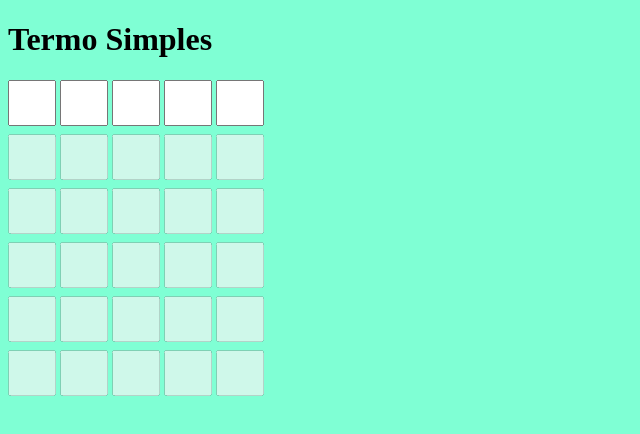
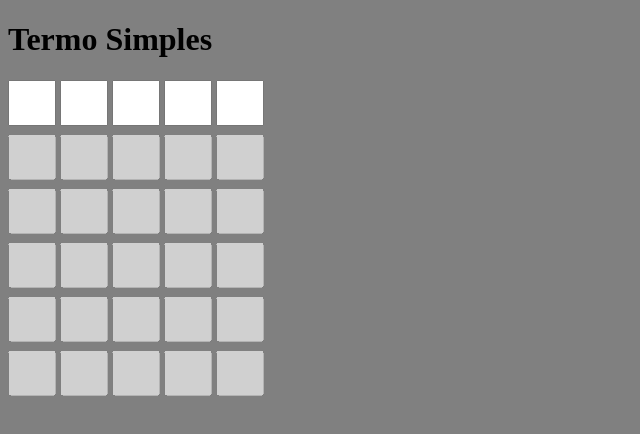
Before and after one commit to ArthurGerman/projeto_letrinha, a SvelteKit app: page / in a window 1280 px wide. Shown: the top 434 px of the page, without its empty margins (0-640 px from the left). Built offline with nearby package versions, Linux system fonts and the light colour scheme.

Commit message:
mudança de cor

```diff
--- a/src/styles/jogar.css
+++ b/src/styles/jogar.css
@@ -1,3 +1,3 @@
 body{
-    background-color: aquamarine;
+    background-color: grey;
 }
```
